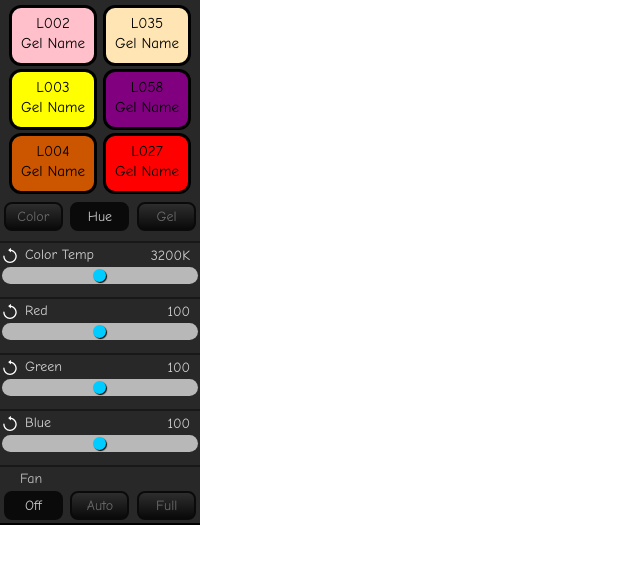
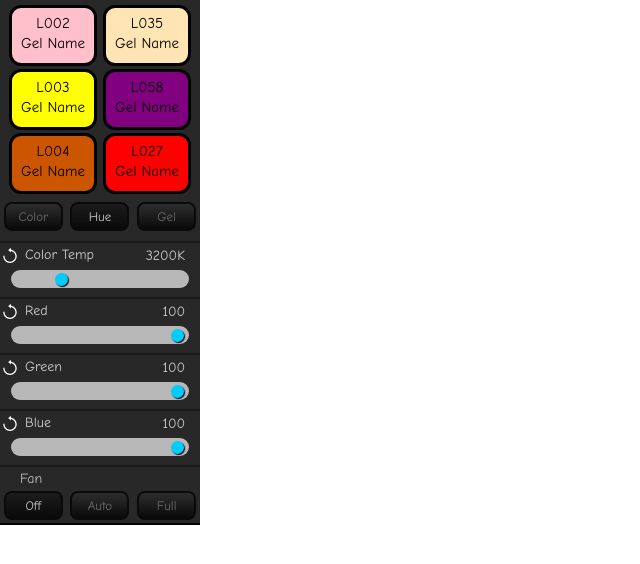
Before and after one commit to MARQUEZ93/racknerMockup, a React app: page / in a window 1280 px wide. Shown: the whole page, without its empty margins (0-640 px from the left). Built offline with nearby package versions, Linux system fonts and the light colour scheme.

Commit message:
scroll meter on input change

```diff
--- a/assets/slider.css
+++ b/assets/slider.css
@@ -1,7 +1,7 @@
 .slider {
   -webkit-appearance: none;
-  width: 100%;
-  height: 17px;
+  width: 168px;
+  height: 18px;
   border-radius: 15px;
   outline: none;
   opacity: 1;
@@ -9,6 +9,7 @@
   transition: opacity .2s;
   margin-bottom: 15px;
   background-color: #B8B8B8;
+  padding: 0 5px 0 5px;
 }
 /* I used W3 to help w/ the slider styling */
 .slider::-webkit-slider-thumb {
@@ -47,7 +48,7 @@
   color: #D0D0D0;
   background-color: #282828;
   align-items: flex-end;
-  margin-bottom: 2px;
+  margin-bottom: 5px;
 }
 .arrowNameParagraphOne{
   margin-left: 5px;
@@ -57,5 +58,5 @@
   font-size: 14px;
 }
 .arrowNameParagraphTwo{
-  margin-right: 10px;
+  margin-right: 15px;
 }
--- a/assets/styles.css
+++ b/assets/styles.css
@@ -39,7 +39,7 @@
 }
 .topButton, .fanButton {
   cursor: pointer;
-  font-size: 14px;
+  font-size: 13px;
   height: 25px;
   width: 55px;
   color: grey;
@@ -54,7 +54,7 @@
 .selectedTopButton, .selectedFanButton{
   color: white;
   background-image: none;
-  background-color: black;
+  background-image: linear-gradient(to top, black, #181818);
 }
 .fanHeader {
   margin-left: 20px;
--- a/lib/Slider.jsx
+++ b/lib/Slider.jsx
@@ -20,6 +20,8 @@ const arrowSVG = (<svg version="1.1" xmlns="http://www.w3.org/2000/svg" x="0px"
 class Slider extends React.Component {
   constructor(props) {
     super(props);
+    this.state = {"Green": "100", "Red": "100", "Blue": "100", "Color Temp": "3200"};
+    this.handleChange = this.handleChange.bind(this);
   }
   componentDidMount(){
     $( document ).ready(function() {
@@ -71,7 +73,13 @@ class Slider extends React.Component {
       </div>
     );
   }
-  sliderRow(name, max, units=null){
+  handleChange(name) {
+    return event => {
+      this.setState({[name]: event.target.value});
+      console.log(this.state);
+    }
+  }
+  sliderRow(name, units=null, min="0", max="100"){
     return (
       <div className="sliderRow">
         <div className="topSliderRow">
@@ -79,18 +87,18 @@ class Slider extends React.Component {
             {arrowSVG}
             <p className="arrowNameParagraphOne">{name}</p>
           </div>
-          <p className="arrowNameParagraphTwo">{max}{units}</p>
+          <p className="arrowNameParagraphTwo">{this.state[name]}{units}</p>
         </div>
         <div className="bottomSliderRow">
-          <input type="range" min="1" max="100" value="50" className="slider" id="myRange" />
+          <input onChange={this.handleChange(name)} type="range" min={min} max={max} value={this.state[name]} className="slider" id="myRange" />
         </div>
       </div>
     );
 
   }
   renderRows() {
-    let arr = [this.sliderRow("Color Temp", 3200, "K"), this.sliderRow("Red", 100),
-      this.sliderRow("Green", 100), this.sliderRow("Blue", 100)];
+    let arr = [this.sliderRow("Color Temp", "K", "2700", "4700"), this.sliderRow("Red"),
+      this.sliderRow("Green"), this.sliderRow("Blue")];
     return (
       arr
     );
```
